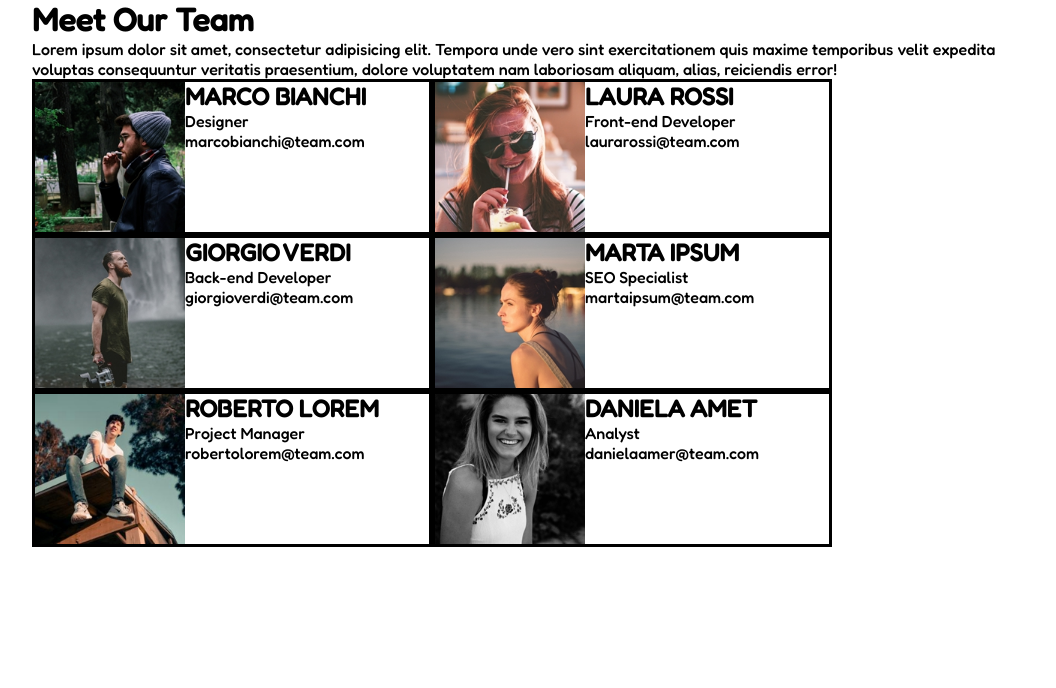
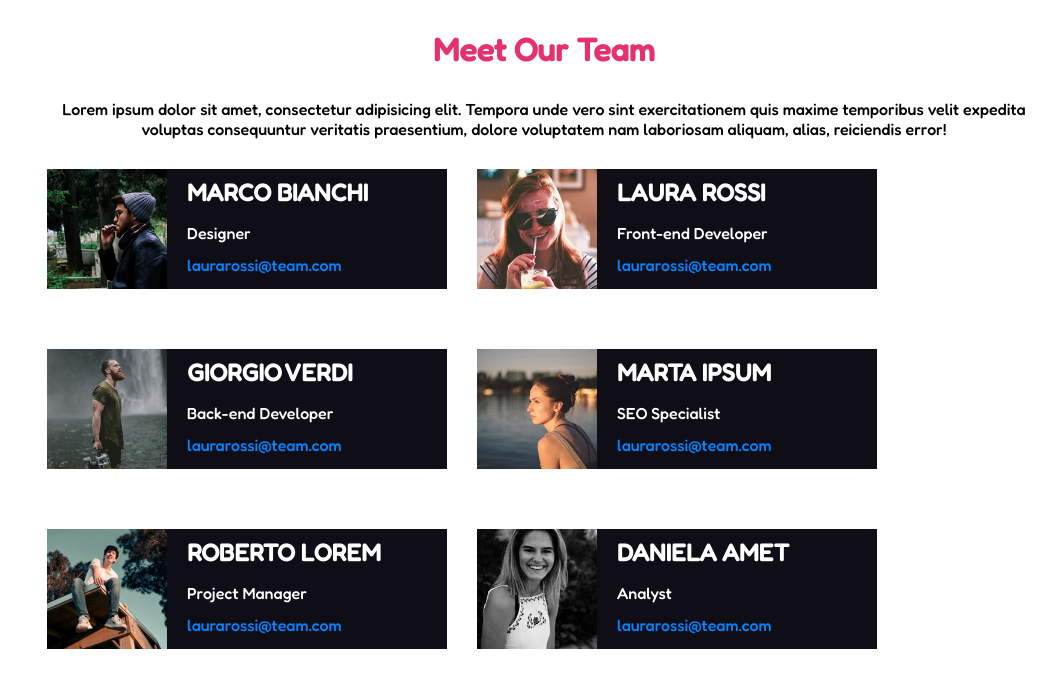
Before and after one commit to andreafrancioni/html-css-float-cards, a plain HTML site: page index.html in a window 1280 px wide. Shown: the whole page, without its empty margins (96-1152 px from the left). Drawn offline with Linux system fonts and the light colour scheme.

Commit message:
Aggiustati margini e cards

```diff
--- a/css/style.css
+++ b/css/style.css
@@ -11,6 +11,18 @@ body{
 }
 
 /* Main CSS */
+
+main > h1{
+	color: #E53170;
+	text-align: center;
+	margin-top: 30px;
+}
+
+main > p{
+	margin-top: 30px;
+	text-align: center;
+}
+
 .content{
 	width: 80%;
 	margin: auto;
@@ -18,14 +30,16 @@ body{
 
 
 .col{
-	border: solid;
+	color: white;
+	background-color: #0F0E17;
 	width: 400px;
 	float: left;
+	margin: 30px 15px;
 }
 
 img.float-left{
 	float: left;
-	height: 150px;
+	height: 120px;
 }
 
 .clearfix::after{
@@ -37,3 +51,14 @@ img.float-left{
 .col h2{
 	font-weight: 800px;
 }
+
+.col a{
+	color: rgb(0, 132, 255);
+	text-decoration: none;
+}
+
+.cards{
+	float: left;
+	margin-left: 20px;
+	line-height: 2;
+}
--- a/index.html
+++ b/index.html
@@ -19,44 +19,56 @@
 
                 <div class="col">
                     <img class="float-left" src="./img/male1.png" alt="">
+                    <div class="cards">
                         <h2>MARCO BIANCHI</h2>
                         <p>Designer</p>
-                    <p>marcobianchi@team.com</p>
+                        <p><a href="mailto:tua@email.com">laurarossi@team.com</a></p>
+                    </div>
                 </div>
 
                 <div class="col">
                     <img class="float-left" src="./img/female1.png" alt="">
+                    <div class="cards">
                         <h2>LAURA ROSSI</h2>
                         <p>Front-end Developer</p>
-                    <p>laurarossi@team.com</p>
+                        <p><a href="mailto:tua@email.com">laurarossi@team.com</a></p>
+                    </div>
                 </div>
 
                 <div class="col">
                     <img class="float-left" src="./img/male2.png" alt="">
+                    <div class="cards">
                         <h2>GIORGIO VERDI</h2>
                         <p>Back-end Developer</p>
-                    <p>giorgioverdi@team.com</p>
+                        <p><a href="mailto:tua@email.com">laurarossi@team.com</a></p>
+                    </div>
                 </div>
 
                 <div class="col">
                     <img class="float-left" src="./img/female2.png" alt="">
+                    <div class="cards">
                         <h2>MARTA IPSUM</h2>
                         <p>SEO Specialist</p>
-                    <p>martaipsum@team.com</p>
+                        <p><a href="mailto:tua@email.com">laurarossi@team.com</a></p>
+                    </div>
                 </div>
 
                 <div class="col">
                     <img class="float-left" src="./img/male3.png" alt="">
+                    <div class="cards">
                         <h2>ROBERTO LOREM</h2>
                         <p>Project Manager</p>
-                    <p>robertolorem@team.com</p>
+                        <p><a href="mailto:tua@email.com">laurarossi@team.com</a></p>
+                    </div>
                 </div>
 
                 <div class="col">
                     <img class="float-left" src="./img/female3.png" alt="">
+                    <div class="cards">
                         <h2>DANIELA AMET</h2>
                         <p>Analyst</p>
-                    <p>danielaamer@team.com</p>
+                        <p><a href="mailto:tua@email.com">laurarossi@team.com</a></p>
+                    </div>
                 </div>
 
             </section>
```
Lines whose indentation alone changed are shown as unchanged.
